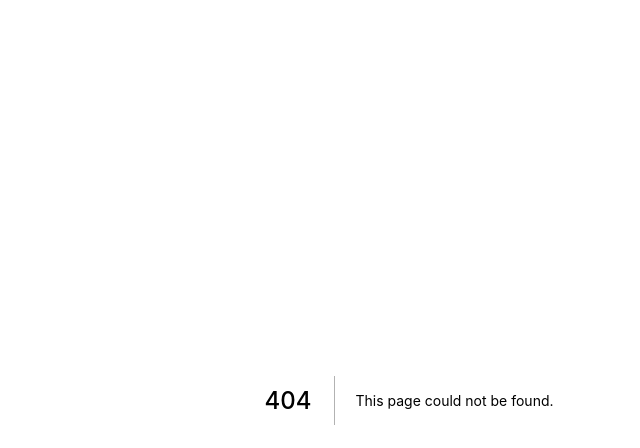
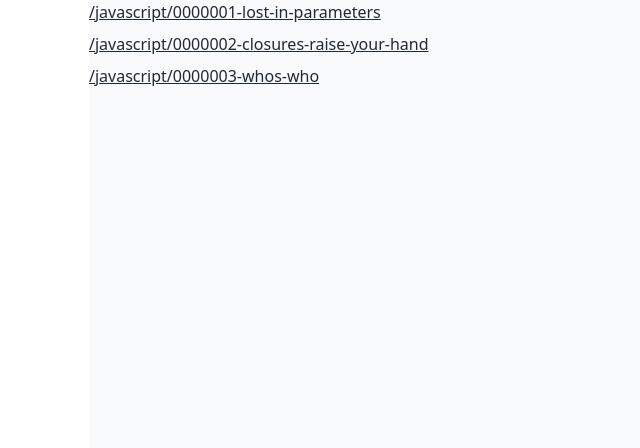
Before and after one commit to a6software/thetechnicalinterview.com, a Next.js app: page / in a window 1280 px wide. Before the commit this address had no page. Shown: the top 448 px of the page, without its empty margins (231-871 px from the left). Built offline with nearby package versions, Linux system fonts and the light colour scheme.

Commit message:
Basic index page, separate Q page

```diff
--- /dev/null
+++ b/pages/index.tsx
@@ -0,0 +1,55 @@
+import type { GetServerSideProps, NextPage } from "next";
+import Head from "next/head";
+import listDirContents from "../lib/utils/list-dir-contents";
+import Link from "next/link";
+import path from "path";
+
+export const getServerSideProps: GetServerSideProps = async () => {
+  const basePath = `${__dirname}/../../../lib/questions`;
+
+  const availableQuestionsPaths = await listDirContents(basePath);
+  const availableQuestions = availableQuestionsPaths.map((q) =>
+    q.replace(path.resolve(basePath), "").replace(".yaml", "")
+  );
+
+  return {
+    props: {
+      availableQuestions,
+    },
+  };
+};
+
+type IndexProps = {
+  availableQuestions: string[];
+};
+
+const Index: NextPage<IndexProps> = ({ availableQuestions }) => {
+  console.log(`availableQuestions`, availableQuestions);
+  return (
+    <div className="primary-content" data-theme={"light"}>
+      <Head>
+        <title>TheTechnicalInterview.com</title>
+        <meta name="description" content="The technical interview" />
+        <link rel="icon" href="/favicon.ico" />
+      </Head>
+
+      <main className="container mx-auto bg-gray-50 h-screen w-1/2">
+        <div className="flex flex-col justify-center">
+          <ul>
+            {availableQuestions.map((question) => {
+              return (
+                <li key={question} className="pb-2">
+                  <Link href={`/question/${question}`}>
+                    <a className="link">{question}</a>
+                  </Link>
+                </li>
+              );
+            })}
+          </ul>
+        </div>
+      </main>
+    </div>
+  );
+};
+
+export default Index;
```
